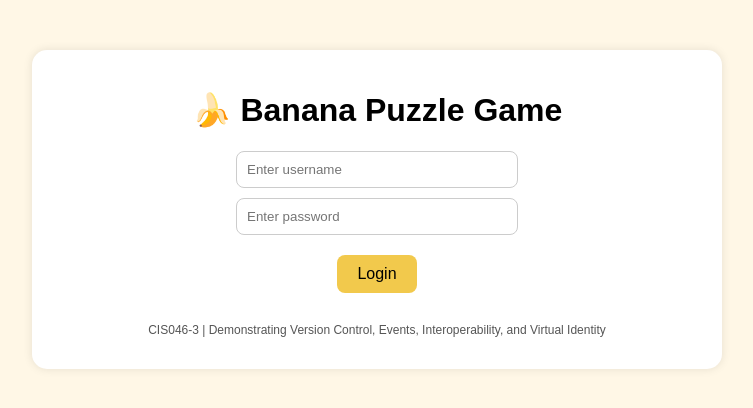
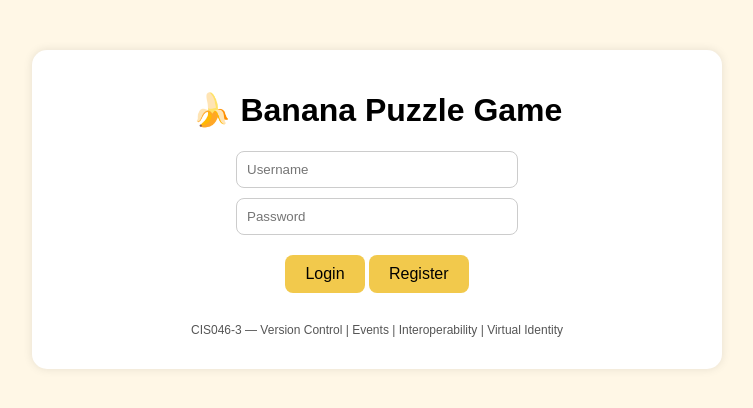
Before and after one commit to manishkshettri/banana-game, a PHP site: page / in a window 1280 px wide. Shown: the top 408 px of the page, without its empty margins (263-1016 px from the left). Run offline with PHP 8.4, Linux system fonts and the light colour scheme.

```diff
--- a/index.html
+++ b/index.html
@@ -1,39 +1,88 @@
 <!DOCTYPE html>
 <html lang="en">
 <head>
-  <meta charset="UTF-8">
-  <meta name="viewport" content="width=device-width, initial-scale=1.0">
-  <title>🍌 Banana Puzzle Game - CIS046-3</title>
-  <link rel="stylesheet" href="style.css">
+<meta charset="utf-8" />
+<meta name="viewport" content="width=device-width,initial-scale=1" />
+<title>Banana Puzzle Game</title>
+<link rel="stylesheet" href="style.css" />
 </head>
 <body>
 <div class="container">
   <h1>🍌 Banana Puzzle Game</h1>
 
-    <!-- LOGIN SECTION -->
-    <div id="login-section">
-      <input type="text" id="username" placeholder="Enter username">
-      <input type="password" id="password" placeholder="Enter password">
+  <!-- AUTH / REG -->
+  <div id="auth-section">
+    <div id="login-form">
+      <input id="username" placeholder="Username" />
+      <input id="password" type="password" placeholder="Password" />
       <button id="loginBtn">Login</button>
+      <button id="showRegisterBtn">Register</button>
       <p id="loginMsg"></p>
     </div>
+  </div>
 
-    <!-- GAME SECTION -->
+  <!-- GAME -->
   <div id="game-section" class="hidden">
     <div class="top-bar">
       <p id="welcome"></p>
+      <div>Score: <span id="score">0</span></div>
+      <div>Time: <span id="timer">10</span>s</div>
       <button id="logoutBtn">Logout</button>
     </div>
 
-      <img id="puzzle" src="" alt="Banana Puzzle">
-      <input type="text" id="answer" placeholder="Your answer">
-      <button id="submitBtn">Submit</button>
+    <div id="puzzle-container">
+      <img id="puzzle" src="" alt="Puzzle" />
+
+      <div id="number-pad">
+        <div class="num-row">
+          <button class="num-btn">1</button>
+          <button class="num-btn">2</button>
+          <button class="num-btn">3</button>
+        </div>
+        <div class="num-row">
+          <button class="num-btn">4</button>
+          <button class="num-btn">5</button>
+          <button class="num-btn">6</button>
+        </div>
+        <div class="num-row">
+          <button class="num-btn">7</button>
+          <button class="num-btn">8</button>
+          <button class="num-btn">9</button>
+        </div>
+        <div class="num-row">
+          <button class="num-btn">0</button>
+        </div>
+      </div>
+
       <p id="result"></p>
-      <button id="nextBtn">Next Puzzle</button>
+
+    </div>
+
+    <button id="nextBtn" style="display: none;">Next Puzzle</button>
+  </div>
+
+  <!-- GAMEOVER -->
+  <div id="gameover-section" class="hidden">
+    <h2>Game Over</h2>
+    <p>Your Score: <span id="finalScore">0</span></p>
+    <div id="leaderboard"></div>
+    <button id="newGameBtn">New Game</button>
+    <button id="backToLoginBtn">Back to Login</button>
+  </div>
+
+  <!-- REGISTER (simple modal) -->
+  <div id="register-section" class="hidden">
+    <h3>Register</h3>
+    <input id="reg_username" placeholder="Username" />
+    <input id="reg_password" type="password" placeholder="Password" />
+    <input id="reg_confirm" type="password" placeholder="Confirm Password" />
+    <button id="registerBtn">Create Account</button>
+    <button id="cancelRegisterBtn">Cancel</button>
+    <p id="regMsg"></p>
   </div>
 
   <footer>
-      <p>CIS046-3 | Demonstrating Version Control, Events, Interoperability, and Virtual Identity</p>
+    <p>CIS046-3 — Version Control | Events | Interoperability | Virtual Identity</p>
   </footer>
 </div>
 
```
Also changed, not shown: style.css (+69 -1 lines). Lines whose indentation alone changed are shown as unchanged.
